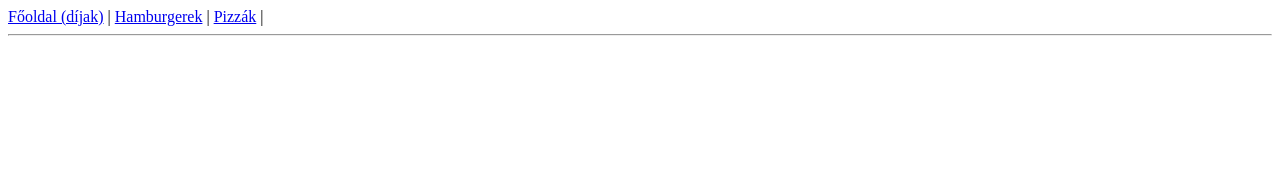
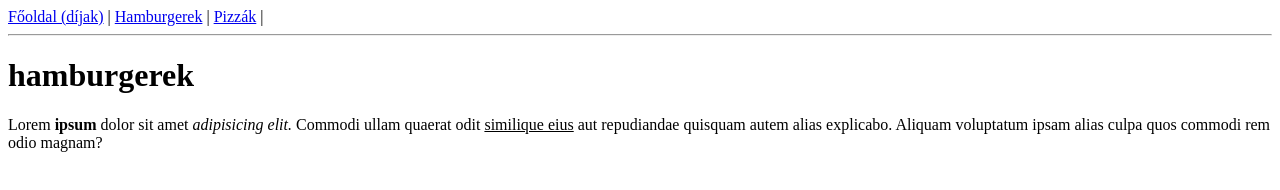
Before and after one commit to P0mn1-2000/tablazat.9.I.csoport2, a plain HTML site: page hamburgerek.html in a window 1280 px wide. Drawn offline with Linux system fonts and the light colour scheme.

Commit message:
létrehoztam egy bekezdest

```diff
--- a/hamburgerek.html
+++ b/hamburgerek.html
@@ -12,6 +12,9 @@
 	<a href="hamburgerek.html">Hamburgerek</a> |
 	<a href="pizzak.html">Pizzák</a> |
 	<hr>
+<h1>hamburgerek</h1>
+
+<p> Lorem <b>ipsum</b> dolor sit amet <i>adipisicing elit.</i> Commodi ullam quaerat odit <u>similique eius</u> aut repudiandae quisquam autem alias explicabo. Aliquam voluptatum ipsam alias culpa quos commodi rem odio magnam? </p>
 </body>
 
 </html>
```
